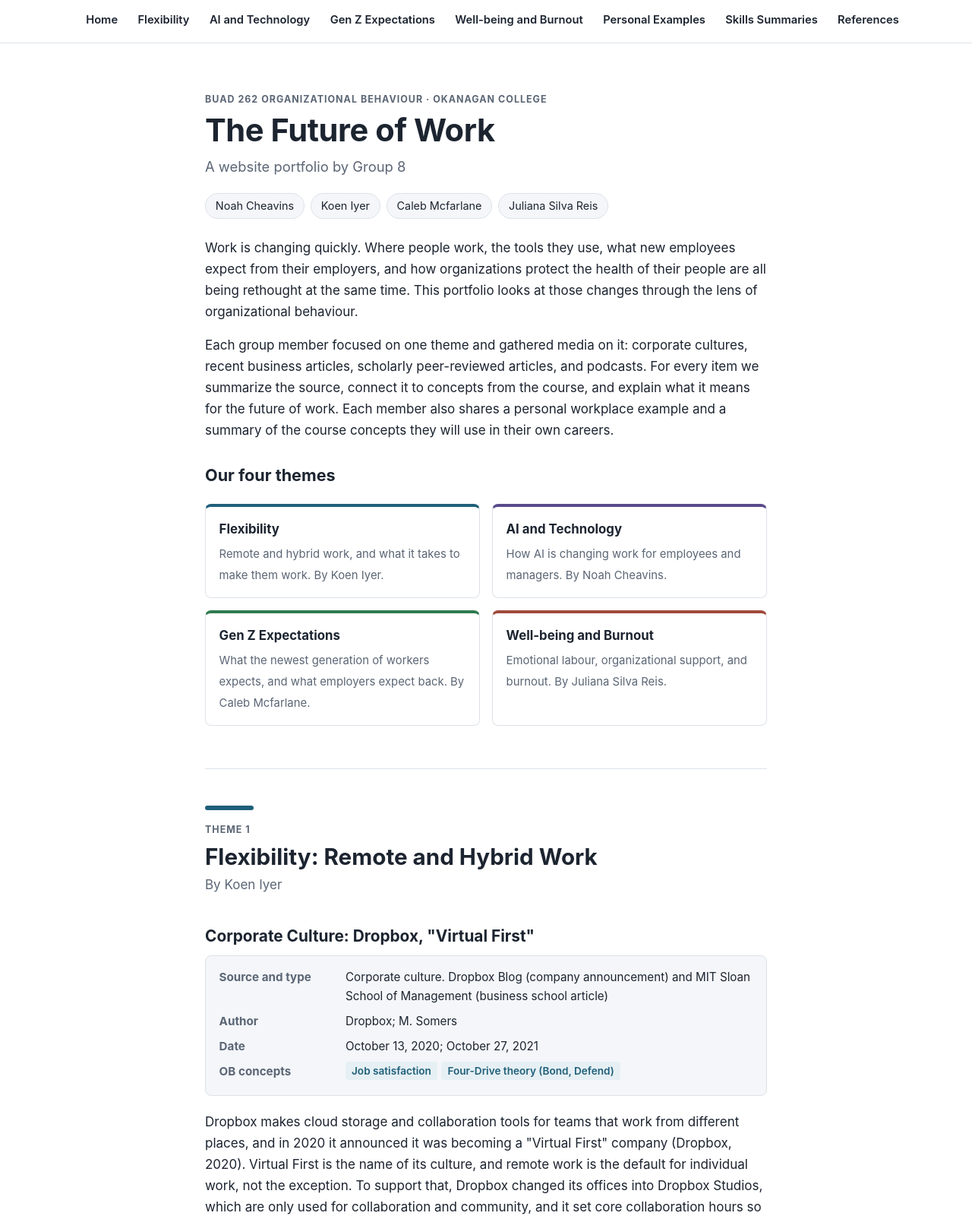
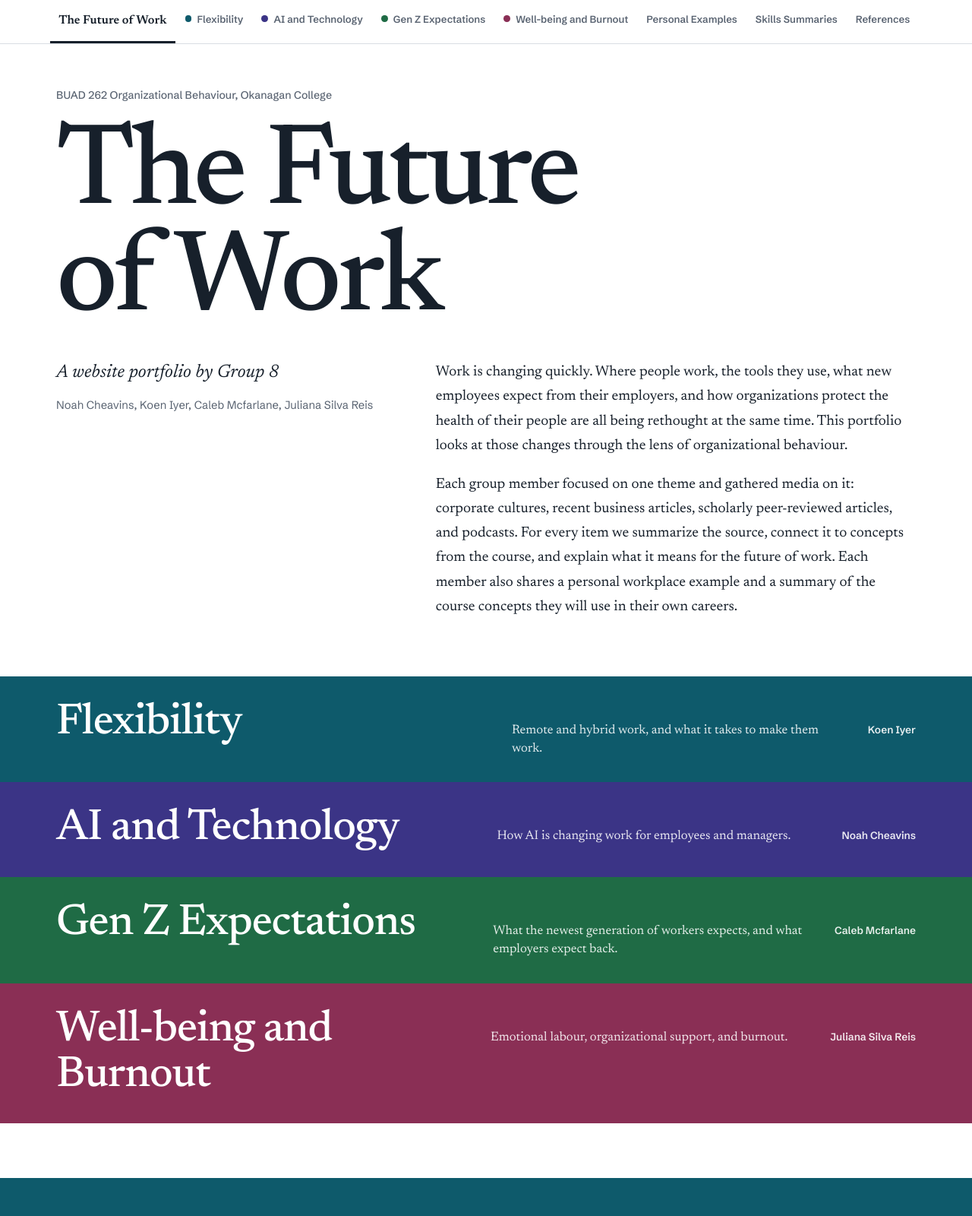
Before and after one commit to koeniyer/future-of-work, a plain HTML site: page index.html in a window 1280 px wide. Shown: the top 1600 px of the page at 76% size. Drawn offline with Linux system fonts and the light colour scheme.

Commit message:
Editorial redesign: masthead, theme contents bands, theme openers, margin-column source details
Co-Authored-By: Claude Opus 5.5 <noreply@anthropic.com>
Claude-Session: https://claude.ai/code/session_01NFTnXcZ1yEkGhYDVHwNDWD

```diff
--- a/index.html
+++ b/index.html
@@ -14,94 +14,146 @@
   - Before submitting: search for "placeholder" and "editor-note". Nothing with those classes should be left.
   - Hosting: drag the folder containing this file (already named index.html) onto Netlify Drop, or put it in a GitHub Pages repo.
 -->
+<link rel="preconnect" href="https://fonts.googleapis.com">
+<link rel="preconnect" href="https://fonts.gstatic.com" crossorigin>
+<link href="https://fonts.googleapis.com/css2?family=Newsreader:ital,opsz,wght@0,6..72,400;0,6..72,500;0,6..72,600;1,6..72,400&family=Schibsted+Grotesk:wght@400;500;600;700&display=swap" rel="stylesheet">
 <style>
   :root{
-    --ink:#1c2430; --muted:#5b6675; --line:#dde2e8; --bg:#ffffff; --soft:#f4f6f9;
-    --accent:#1f5f7a; --accent-soft:#e6f0f4;
-    --flex:#1f5f7a; --ai:#5a4a8c; --genz:#2f7a4f; --well:#a04a3c;
+    --ink:#17202b; --muted:#5a6472; --line:#d9dde3; --paper:#ffffff; --soft:#f3f5f7;
+    --flex:#0e5a6b; --ai:#3b3486; --genz:#1f6b45; --well:#8a2f55;
+    --accent:var(--ink);
+    --serif:"Newsreader",Georgia,"Times New Roman",serif;
+    --sans:"Schibsted Grotesk",-apple-system,BlinkMacSystemFont,"Segoe UI",Roboto,Arial,sans-serif;
     --todo-bg:#fff8e1; --todo-line:#e0b23a; --todo-ink:#6b5310;
   }
   *{box-sizing:border-box}
-  html{scroll-behavior:smooth;scroll-padding-top:4.5rem}
-  body{margin:0;font-family:-apple-system,BlinkMacSystemFont,"Segoe UI",Roboto,"Helvetica Neue",Arial,sans-serif;
-       color:var(--ink);background:var(--bg);line-height:1.65;font-size:17px}
-  a{color:var(--accent)}
+  html{scroll-behavior:smooth;scroll-padding-top:4rem}
+  @media (prefers-reduced-motion:reduce){html{scroll-behavior:auto}}
+  body{margin:0;font-family:var(--serif);color:var(--ink);background:var(--paper);
+       font-size:19px;line-height:1.7;-webkit-font-smoothing:antialiased;overflow-x:hidden}
+  a{color:inherit;text-decoration-thickness:1px;text-underline-offset:.18em}
+  a:focus-visible{outline:3px solid #f2b705;outline-offset:3px;border-radius:2px}
+  p{margin:0 0 1.15rem}
+
   /* Navigation */
-  .topnav{position:sticky;top:0;z-index:10;background:#fff;border-bottom:1px solid var(--line)}
-  .topnav ul{list-style:none;margin:0 auto;padding:0 .75rem;max-width:1100px;display:flex;gap:.25rem;
-             overflow-x:auto;white-space:nowrap;-webkit-overflow-scrolling:touch;scrollbar-width:none}
+  .topnav{position:sticky;top:0;z-index:20;background:rgba(255,255,255,.96);backdrop-filter:blur(6px);
+          border-bottom:1px solid var(--line);font-family:var(--sans)}
+  .topnav ul{list-style:none;margin:0 auto;padding:0 1rem;max-width:1180px;display:flex;gap:.1rem;
+             overflow-x:auto;white-space:nowrap;scrollbar-width:none}
   .topnav ul::-webkit-scrollbar{display:none}
-  .topnav a{display:block;padding:.9rem .7rem;text-decoration:none;color:var(--ink);font-size:.92rem;font-weight:600;
-            border-bottom:3px solid transparent}
-  .topnav a:hover,.topnav a:focus{border-bottom-color:var(--accent);color:var(--accent)}
+  .topnav a{display:flex;align-items:center;gap:.45rem;padding:.85rem .7rem;text-decoration:none;
+            font-size:.82rem;font-weight:600;color:var(--muted);border-bottom:3px solid transparent}
+  .topnav a:hover{color:var(--ink)}
+  .topnav a.active{color:var(--ink);border-bottom-color:var(--c,var(--ink))}
+  .topnav .dot{width:.55rem;height:.55rem;border-radius:50%;background:var(--c)}
+  .visually-hidden{position:absolute;width:1px;height:1px;overflow:hidden;clip:rect(0 0 0 0);white-space:nowrap}
+  .topnav .home{font-family:var(--serif);font-weight:600;font-size:1rem;color:var(--ink)}
+
   /* Layout */
-  main{max-width:780px;margin:0 auto;padding:0 1.25rem 4rem}
-  section.page{padding-top:3rem;margin-top:1rem;border-top:1px solid var(--line)}
-  section.page:first-of-type{border-top:none}
-  h1{font-size:2.6rem;line-height:1.15;margin:0 0 .5rem;letter-spacing:-.01em}
-  h2{font-size:1.85rem;line-height:1.25;margin:0 0 .25rem}
-  h3{font-size:1.3rem;line-height:1.3;margin:2.5rem 0 .75rem}
-  h4{font-size:1.05rem;margin:1.5rem 0 .5rem}
-  p{margin:0 0 1rem}
-  .eyebrow{text-transform:uppercase;letter-spacing:.08em;font-size:.78rem;font-weight:700;color:var(--muted);margin:0 0 .4rem}
-  .byline{color:var(--muted);margin:0 0 1.5rem}
-  /* Hero */
-  .hero{padding:3.5rem 0 1rem}
-  .hero .sub{font-size:1.15rem;color:var(--muted);margin-bottom:1.25rem}
-  .members{display:flex;flex-wrap:wrap;gap:.5rem;padding:0;margin:0 0 1.5rem;list-style:none}
-  .members li{background:var(--soft);border:1px solid var(--line);border-radius:999px;padding:.25rem .8rem;font-size:.9rem}
-  /* Theme cards */
-  .themes{display:grid;grid-template-columns:1fr;gap:1rem;margin:1.5rem 0}
-  @media (min-width:640px){.themes{grid-template-columns:1fr 1fr}}
-  .card{display:block;text-decoration:none;color:inherit;border:1px solid var(--line);border-top:4px solid var(--accent);
-        border-radius:8px;padding:1rem 1.1rem;background:#fff}
-  .card:hover{box-shadow:0 2px 10px rgba(0,0,0,.06)}
-  .card strong{display:block;font-size:1.05rem;margin-bottom:.2rem}
-  .card span{color:var(--muted);font-size:.93rem}
-  .t-flex{border-top-color:var(--flex)} .t-ai{border-top-color:var(--ai)}
-  .t-genz{border-top-color:var(--genz)} .t-well{border-top-color:var(--well)}
-  /* Section colour bars */
-  .theme-bar{height:6px;width:64px;border-radius:3px;margin-bottom:1rem;background:var(--accent)}
-  #flexibility .theme-bar{background:var(--flex)} #ai .theme-bar{background:var(--ai)}
-  #genz .theme-bar{background:var(--genz)} #wellbeing .theme-bar{background:var(--well)}
-  /* Media info box */
-  .meta{background:var(--soft);border:1px solid var(--line);border-radius:8px;padding:.9rem 1.1rem;margin:0 0 1.25rem;
-        display:grid;grid-template-columns:1fr;gap:.15rem .9rem;font-size:.95rem}
-  @media (min-width:560px){.meta{grid-template-columns:9.5rem 1fr}}
-  .meta dt{font-weight:700;color:var(--muted)}
-  .meta dd{margin:0 0 .35rem}
-  .tags{display:flex;flex-wrap:wrap;gap:.35rem;margin:0;padding:0;list-style:none}
-  .tags li{background:var(--accent-soft);color:var(--accent);border-radius:4px;padding:.05rem .5rem;font-size:.85rem;font-weight:600}
-  .source{font-size:.92rem;color:var(--muted);border-left:3px solid var(--line);padding-left:.9rem;margin-top:1rem}
+  main{max-width:1180px;margin:0 auto;padding:0 1.5rem 5rem}
+  .page{padding-top:4.5rem}
+  .bleed{margin-left:calc(50% - 50vw);margin-right:calc(50% - 50vw)}
+
+  /* Masthead */
+  .hero{padding-top:3.5rem}
+  .hero .course{font-family:var(--sans);font-size:.88rem;font-weight:500;color:var(--muted);margin:0 0 1.5rem}
+  .hero h1{font-family:var(--serif);font-weight:500;font-size:clamp(3.6rem,12vw,9.5rem);line-height:.92;
+           letter-spacing:-.035em;margin:0 0 2rem;font-variation-settings:"opsz" 72}
+  .hero .deck{display:grid;gap:1.5rem 3rem;grid-template-columns:1fr;margin-bottom:3.5rem}
+  @media (min-width:900px){.hero .deck{grid-template-columns:5fr 7fr}}
+  .hero .sub{font-size:1.5rem;line-height:1.35;font-style:italic;margin:0}
+  .members{list-style:none;padding:0;margin:.9rem 0 0;font-family:var(--sans);font-size:.92rem;color:var(--muted)}
+  .members li{display:inline}
+  .members li:not(:last-child)::after{content:",\00a0"}
+  .intro p{max-width:40rem}
+
+  /* Contents bands: the signature element */
+  .contents{list-style:none;margin-top:0;margin-bottom:0;padding:0}
+  .contents a{display:grid;grid-template-columns:1fr;gap:.3rem 2rem;align-items:baseline;text-decoration:none;color:#fff;
+              background:var(--c);padding:1.6rem max(1.5rem,calc(50vw - 590px + 1.5rem))}
+  @media (min-width:760px){.contents a{grid-template-columns:minmax(0,1.3fr) minmax(0,1fr) auto;padding-top:2rem;padding-bottom:2rem}}
+  .contents .t{font-size:clamp(2rem,5vw,3.6rem);line-height:1.05;letter-spacing:-.02em;font-weight:500}
+  .contents .d{font-size:1.05rem;line-height:1.45;opacity:.88}
+  .contents .by{font-family:var(--sans);font-size:.85rem;font-weight:600;opacity:.9}
+  .contents a:hover .t,.contents a:focus-visible .t{text-decoration:underline;text-decoration-thickness:2px;text-underline-offset:.12em}
+  .contents a:focus-visible{outline-offset:-6px;outline-color:#fff}
+
+  /* Theme opener bands */
+  .opener{background:var(--c);color:#fff;padding:4.5rem max(1.5rem,calc(50vw - 590px + 1.5rem)) 3.5rem;margin-bottom:3.5rem}
+  .opener h2{font-weight:500;font-size:clamp(2.6rem,7vw,5.5rem);line-height:1;letter-spacing:-.03em;margin:0 0 1.25rem;max-width:16ch}
+  .opener .byline{font-family:var(--sans);font-size:.95rem;font-weight:600;margin:0;opacity:.92}
+  #flexibility{--c:var(--flex)} #ai{--c:var(--ai)} #genz{--c:var(--genz)} #wellbeing{--c:var(--well)}
+  .topnav a[href="#flexibility"]{--c:var(--flex)} .topnav a[href="#ai"]{--c:var(--ai)}
+  .topnav a[href="#genz"]{--c:var(--genz)} .topnav a[href="#wellbeing"]{--c:var(--well)}
+
+  /* Articles: margin column for source details on wide screens */
+  article{padding:0 0 3.5rem;margin:0 0 3.5rem;border-bottom:1px solid var(--line)}
+  .theme article:last-of-type{border-bottom:none}
+  article h3{font-weight:500;font-size:clamp(1.7rem,3.4vw,2.4rem);line-height:1.15;letter-spacing:-.015em;margin:0 0 1.5rem;max-width:30ch}
+  article > p, article > .placeholder, article > .source{max-width:40rem}
+  @media (min-width:960px){
+    article{display:grid;grid-template-columns:15rem minmax(0,40rem);column-gap:3.5rem;align-items:start}
+    article > *{grid-column:2}
+    article > h3{grid-column:1 / -1}
+    article > .meta{grid-column:1;grid-row:2 / span 30;position:sticky;top:5rem}
+  }
+  article > p:first-of-type::first-letter{float:left;font-size:3.6em;line-height:.85;padding:.08em .1em 0 0;color:var(--c);font-weight:500}
+
+  .meta{margin:0 0 1.75rem;font-family:var(--sans);font-size:.84rem;line-height:1.45;border-top:3px solid var(--c);padding-top:.9rem}
+  .meta dt{font-weight:700;color:var(--ink);margin-top:.7rem}
+  .meta dt:first-child{margin-top:0}
+  .meta dd{margin:.1rem 0 0;color:var(--muted)}
+  .tags{list-style:none;margin:.25rem 0 0;padding:0;display:flex;flex-wrap:wrap;gap:.3rem}
+  .tags li{color:var(--c);border:1px solid currentColor;border-radius:999px;padding:.05rem .55rem;font-weight:600;font-size:.8rem}
+
+  .source{font-size:.88rem;line-height:1.5;color:var(--muted);background:var(--soft);padding:1rem 1.2rem;margin-top:1.5rem;border-radius:3px}
   .source p{margin:0 0 .5rem;padding-left:1.5rem;text-indent:-1.5rem;word-break:break-word}
+  .source p:first-child{font-family:var(--sans);text-indent:0;padding:0}
+  .source p:last-child{margin:0}
+  .source strong{font-weight:700;color:var(--ink)}
+
+  .back{font-family:var(--sans);font-size:.85rem;font-weight:600;color:var(--muted)}
+
   /* Placeholders (delete before submitting) */
-  .placeholder{background:var(--todo-bg);border:2px dashed var(--todo-line);border-radius:8px;padding:1rem 1.1rem;
-               color:var(--todo-ink);margin:0 0 1.25rem;font-size:.95rem}
+  .placeholder{background:var(--todo-bg);border:2px dashed var(--todo-line);border-radius:6px;padding:1rem 1.1rem;
+               color:var(--todo-ink);margin:0 0 1.25rem;font-family:var(--sans);font-size:.9rem;line-height:1.5}
   .placeholder strong{display:block;margin-bottom:.35rem}
   .placeholder ul{margin:.35rem 0 0;padding-left:1.2rem}
-  .meta .todo{color:var(--todo-ink);background:var(--todo-bg);padding:0 .3rem;border-radius:3px}
-  .editor-note{background:#eef4ff;border:1px solid #b9cdf2;border-radius:8px;padding:.9rem 1.1rem;font-size:.93rem;color:#29406b;margin:1rem 0}
-  /* Index lists */
-  .index{list-style:none;padding:0;margin:1rem 0}
-  .index li{border:1px solid var(--line);border-radius:8px;padding:.8rem 1rem;margin-bottom:.6rem}
-  .index .who{font-weight:700}
-  .index .what{color:var(--muted);font-size:.93rem}
+  .todo{color:var(--todo-ink);background:var(--todo-bg);padding:0 .3rem;border-radius:3px;font-family:var(--sans);font-size:.8em}
+  .editor-note{background:#eef4ff;border:1px solid #b9cdf2;border-radius:6px;padding:.9rem 1.1rem;font-family:var(--sans);
+               font-size:.9rem;line-height:1.5;color:#29406b;margin:1rem 0 2rem;max-width:44rem}
+
+  /* Index pages */
+  .page > h2{font-weight:500;font-size:clamp(2.2rem,5vw,3.6rem);letter-spacing:-.025em;line-height:1.05;margin:0 0 .5rem}
+  .page > .byline{font-style:italic;color:var(--muted);font-size:1.15rem;margin:0 0 2rem}
+  .index{list-style:none;padding:0;margin:0;display:grid;grid-template-columns:1fr;border-top:1px solid var(--ink)}
+  @media (min-width:760px){.index{grid-template-columns:1fr 1fr}}
+  .index li{padding:1.25rem 1.5rem 1.4rem 1rem;border-bottom:1px solid var(--line);border-left:4px solid var(--c)}
+  .index li:nth-child(1){--c:var(--flex)} .index li:nth-child(2){--c:var(--ai)}
+  .index li:nth-child(3){--c:var(--genz)} .index li:nth-child(4){--c:var(--well)}
+  .index .who{font-size:1.35rem;font-weight:500;text-decoration:none}
+  .index .who:hover{text-decoration:underline}
+  .index .what{display:block;color:var(--muted);font-size:1rem;line-height:1.5;margin-top:.25rem}
+
   /* References */
-  .refs p{padding-left:2.5rem;text-indent:-2.5rem;margin:0 0 1rem;word-break:break-word}
-  .refs .placeholder{text-indent:0}
-  footer{border-top:1px solid var(--line);color:var(--muted);font-size:.88rem;text-align:center;padding:2rem 1rem}
-  .back{font-size:.88rem;display:inline-block;margin-top:1.5rem}
+  .refs > p{max-width:46rem;padding-left:2.5rem;text-indent:-2.5rem;margin:0 0 1rem;word-break:break-word;font-size:1rem;line-height:1.6}
+  .refs .placeholder{max-width:46rem}
+
+  footer{background:var(--ink);color:#c9d0d9;font-family:var(--sans);font-size:.85rem;line-height:1.6;padding:3rem 1.5rem}
+  footer p{max-width:1180px;margin:0 auto}
+  footer strong{display:block;color:#fff;font-family:var(--serif);font-weight:500;font-size:1.6rem;margin-bottom:.4rem}
+  @media print{.topnav{display:none}.opener,.contents a{-webkit-print-color-adjust:exact;print-color-adjust:exact}}
 </style>
 </head>
 <body>
 
 <nav class="topnav" aria-label="Main">
   <ul>
-    <li><a href="#home">Home</a></li>
-    <li><a href="#flexibility">Flexibility</a></li>
-    <li><a href="#ai">AI and Technology</a></li>
-    <li><a href="#genz">Gen Z Expectations</a></li>
-    <li><a href="#wellbeing">Well-being and Burnout</a></li>
+    <li><a class="home" href="#home">The Future of Work</a></li>
+    <li><a href="#flexibility"><span class="dot"></span>Flexibility</a></li>
+    <li><a href="#ai"><span class="dot"></span>AI and Technology</a></li>
+    <li><a href="#genz"><span class="dot"></span>Gen Z Expectations</a></li>
+    <li><a href="#wellbeing"><span class="dot"></span>Well-being and Burnout</a></li>
     <li><a href="#personal-examples">Personal Examples</a></li>
     <li><a href="#skills">Skills Summaries</a></li>
     <li><a href="#references">References</a></li>
@@ -112,32 +164,37 @@
 
 <!-- ===================================================== HOME ===================================================== -->
 <section id="home" class="page hero">
-  <p class="eyebrow">BUAD 262 Organizational Behaviour &middot; Okanagan College</p>
-  <h1>The Future of Work</h1>
+  <p class="course">BUAD 262 Organizational Behaviour, Okanagan College</p>
+  <h1>The Future<br>of Work</h1>
+  <div class="deck">
+    <div>
       <p class="sub">A website portfolio by Group 8</p>
       <ul class="members">
         <li>Noah Cheavins</li><li>Koen Iyer</li><li>Caleb Mcfarlane</li><li>Juliana Silva Reis</li>
       </ul>
-
+    </div>
+    <div class="intro">
       <!-- Draft intro written as a starting point. The group should review and edit it on Thursday. -->
       <p>Work is changing quickly. Where people work, the tools they use, what new employees expect from their employers, and how organizations protect the health of their people are all being rethought at the same time. This portfolio looks at those changes through the lens of organizational behaviour.</p>
       <p>Each group member focused on one theme and gathered media on it: corporate cultures, recent business articles, scholarly peer-reviewed articles, and podcasts. For every item we summarize the source, connect it to concepts from the course, and explain what it means for the future of work. Each member also shares a personal workplace example and a summary of the course concepts they will use in their own careers.</p>
+    </div>
+  </div>
 
-  <h2 style="font-size:1.35rem;margin-top:2rem">Our four themes</h2>
-  <div class="themes">
-    <a class="card t-flex" href="#flexibility"><strong>Flexibility</strong><span>Remote and hybrid work, and what it takes to make them work. By Koen Iyer.</span></a>
-    <a class="card t-ai" href="#ai"><strong>AI and Technology</strong><span>How AI is changing work for employees and managers. By Noah Cheavins.</span></a>
-    <a class="card t-genz" href="#genz"><strong>Gen Z Expectations</strong><span>What the newest generation of workers expects, and what employers expect back. By Caleb Mcfarlane.</span></a>
-    <a class="card t-well" href="#wellbeing"><strong>Well-being and Burnout</strong><span>Emotional labour, organizational support, and burnout. By Juliana Silva Reis.</span></a>
-  </div>
+  <h2 class="visually-hidden">Our four themes</h2>
+  <ul class="contents bleed">
+    <li><a href="#flexibility" style="--c:var(--flex)"><span class="t">Flexibility</span><span class="d">Remote and hybrid work, and what it takes to make them work.</span><span class="by">Koen Iyer</span></a></li>
+    <li><a href="#ai" style="--c:var(--ai)"><span class="t">AI and Technology</span><span class="d">How AI is changing work for employees and managers.</span><span class="by">Noah Cheavins</span></a></li>
+    <li><a href="#genz" style="--c:var(--genz)"><span class="t">Gen Z Expectations</span><span class="d">What the newest generation of workers expects, and what employers expect back.</span><span class="by">Caleb Mcfarlane</span></a></li>
+    <li><a href="#wellbeing" style="--c:var(--well)"><span class="t">Well-being and Burnout</span><span class="d">Emotional labour, organizational support, and burnout.</span><span class="by">Juliana Silva Reis</span></a></li>
+  </ul>
 </section>
 
 <!-- ===================================================== FLEXIBILITY (KOEN) ===================================================== -->
-<section id="flexibility" class="page">
-  <div class="theme-bar"></div>
-  <p class="eyebrow">Theme 1</p>
+<section id="flexibility" class="page theme">
+  <header class="opener bleed">
     <h2>Flexibility: Remote and Hybrid Work</h2>
     <p class="byline">By Koen Iyer</p>
+  </header>
 
   <!-- ---------- Corporate Culture ---------- -->
   <article id="koen-culture">
@@ -205,11 +262,11 @@
 </section>
 
 <!-- ===================================================== AI AND TECHNOLOGY (NOAH) ===================================================== -->
-<section id="ai" class="page">
-  <div class="theme-bar"></div>
-  <p class="eyebrow">Theme 2</p>
+<section id="ai" class="page theme">
+  <header class="opener bleed">
     <h2>AI and Technology</h2>
     <p class="byline">By Noah Cheavins</p>
+  </header>
 
   <article id="noah-culture">
     <h3>Corporate Culture: <span class="todo">[Company name to be added]</span></h3>
@@ -258,11 +315,11 @@
 </section>
 
 <!-- ===================================================== GEN Z (CALEB) ===================================================== -->
-<section id="genz" class="page">
-  <div class="theme-bar"></div>
-  <p class="eyebrow">Theme 3</p>
+<section id="genz" class="page theme">
+  <header class="opener bleed">
     <h2>Gen Z Expectations</h2>
     <p class="byline">By Caleb Mcfarlane</p>
+  </header>
 
   <article id="caleb-scholarly">
     <h3>Scholarly Article: <span class="todo">[Article title to be added]</span></h3>
@@ -311,11 +368,11 @@
 </section>
 
 <!-- ===================================================== WELL-BEING (JULIANA) ===================================================== -->
-<section id="wellbeing" class="page">
-  <div class="theme-bar"></div>
-  <p class="eyebrow">Theme 4</p>
+<section id="wellbeing" class="page theme">
+  <header class="opener bleed">
     <h2>Well-being and Burnout</h2>
     <p class="byline">By Juliana Silva Reis</p>
+  </header>
 
   <article id="juliana-scholarly">
     <h3>Scholarly Article: Yin and Chen (2026) <span class="todo">[full title to be added]</span></h3>
@@ -416,9 +473,25 @@
 </main>
 
 <footer>
-  <p>The Future of Work &middot; Group 8: Noah Cheavins, Koen Iyer, Caleb Mcfarlane, Juliana Silva Reis<br>
-  BUAD 262 Organizational Behaviour &middot; Professor Patrick Schryburt &middot; Okanagan College &middot; Fall 2026</p>
+  <p><strong>The Future of Work</strong>
+  Group 8: Noah Cheavins, Koen Iyer, Caleb Mcfarlane, Juliana Silva Reis<br>
+  BUAD 262 Organizational Behaviour, Professor Patrick Schryburt, Okanagan College, Fall 2026</p>
 </footer>
+
+<script>
+  // Highlights the current section in the top navigation while scrolling.
+  (function(){
+    var links=[].slice.call(document.querySelectorAll('.topnav a[href^="#"]'));
+    var map={}; links.forEach(function(a){map[a.getAttribute('href').slice(1)]=a;});
+    if(!('IntersectionObserver' in window))return;
+    var io=new IntersectionObserver(function(entries){
+      entries.forEach(function(e){
+        if(e.isIntersecting&&map[e.target.id]){links.forEach(function(a){a.classList.remove('active');});map[e.target.id].classList.add('active');}
+      });
+    },{rootMargin:'-45% 0px -50% 0px'});
+    Object.keys(map).forEach(function(id){var el=document.getElementById(id);if(el)io.observe(el);});
+  })();
+</script>
 
 </body>
 </html>
```
Lines whose indentation alone changed are shown as unchanged.
